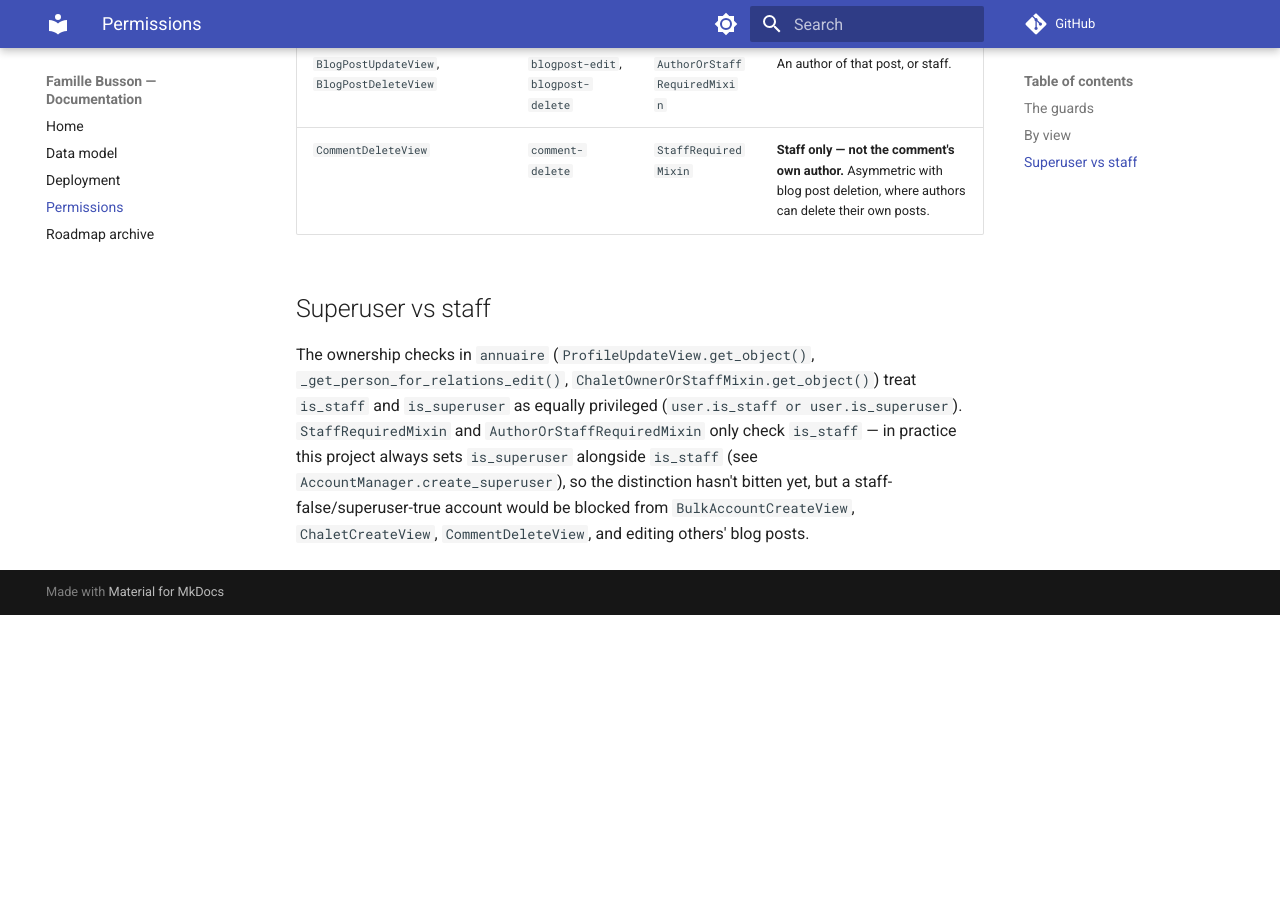
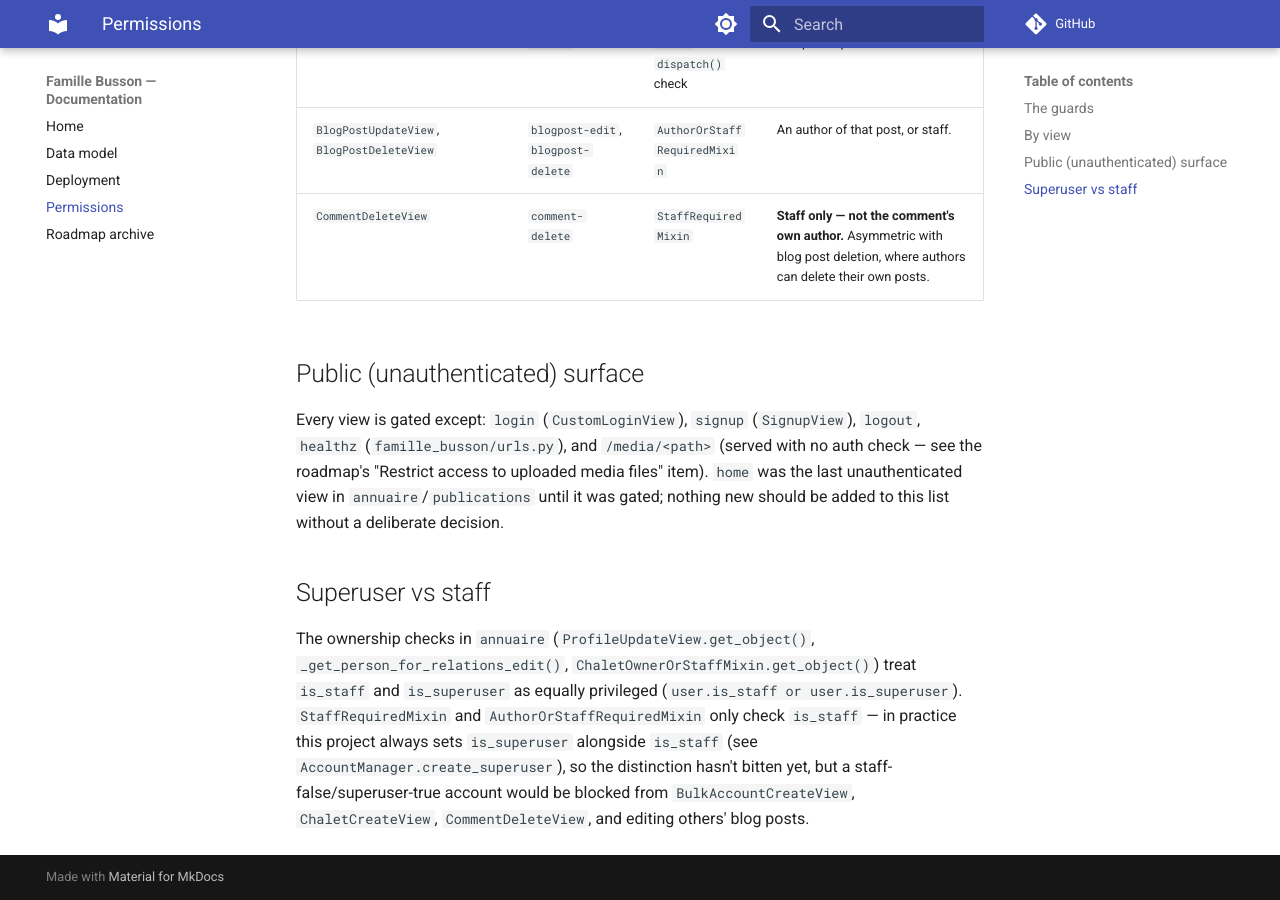
Before and after one commit to reboulip/famille-busson, an MkDocs documentation site: the page built from docs/permissions.md, in a window 1280 px wide and 900 px high, scrolled down 1880 px. Built offline with MkDocs 1.6.1 and Material for MkDocs 9.7.7, drawn with Linux system fonts in a browser that asks for light colours; comment, search, counter and statistics services are not loaded; before the commit the page ends 2495 px from its top, so only the background shows below that; some of the changed text lies outside the part shown.

Commit message:
fix: require authentication for the home page (#34)
- home view now requires login (was the sole unauthenticated view
  in the app)
- CustomLoginView now honors ?next= via get_default_redirect_url(),
  which the previous get_success_url() override discarded — this
  becomes user-visible now that the front door redirects through
  login
- docs/permissions.md updated with the home view and a public
  (unauthenticated) surface list

```diff
--- a/docs/permissions.md
+++ b/docs/permissions.md
@@ -26,6 +26,7 @@
 
 | View | Route name(s) | Guard | Effective rule |
 |---|---|---|---|
+| `home` | `home` | `@login_required` | Any logged-in user. |
 | `DirectoryListView`, `ProfileDetailView`, `ChaletListView`, `ChaletDetailView`, `AddPresenceView`, `UpdatePresenceView`, `DeletePresenceView`, `ProfileCreateView` | `annuaire` | `LoginRequiredMixin` | Any logged-in user. |
 | `ProfileUpdateView` | `person-edit` | `get_object()` override | Owner of the profile, or staff/superuser. |
 | `PersonRelationsView` (read), `AddRelationView`, `UpdateRelationView`, `DeleteRelationView` | `person-relations-edit`, `person-relation-*` | `_get_person_for_relations_edit()` | Owner of the `Person`, or staff/superuser. `PersonRelationsView.get()` calls this helper too, so viewing the relations page is just as gated as editing it. |
@@ -35,6 +36,14 @@
 | `BlogPostCreateView` | `blogpost-create` | `LoginRequiredMixin` + `dispatch()` check | Any logged-in user with a completed profile. |
 | `BlogPostUpdateView`, `BlogPostDeleteView` | `blogpost-edit`, `blogpost-delete` | `AuthorOrStaffRequiredMixin` | An author of that post, or staff. |
 | `CommentDeleteView` | `comment-delete` | `StaffRequiredMixin` | **Staff only — not the comment's own author.** Asymmetric with blog post deletion, where authors can delete their own posts. |
+
+## Public (unauthenticated) surface
+
+Every view is gated except: `login` (`CustomLoginView`), `signup` (`SignupView`),
+`logout`, `healthz` (`famille_busson/urls.py`), and `/media/<path>` (served with no
+auth check — see the roadmap's "Restrict access to uploaded media files" item).
+`home` was the last unauthenticated view in `annuaire`/`publications` until it was
+gated; nothing new should be added to this list without a deliberate decision.
 
 ## Superuser vs staff
 
```
Also changed, not shown: ROADMAP.md (+22 -4 lines), 2 other files.
